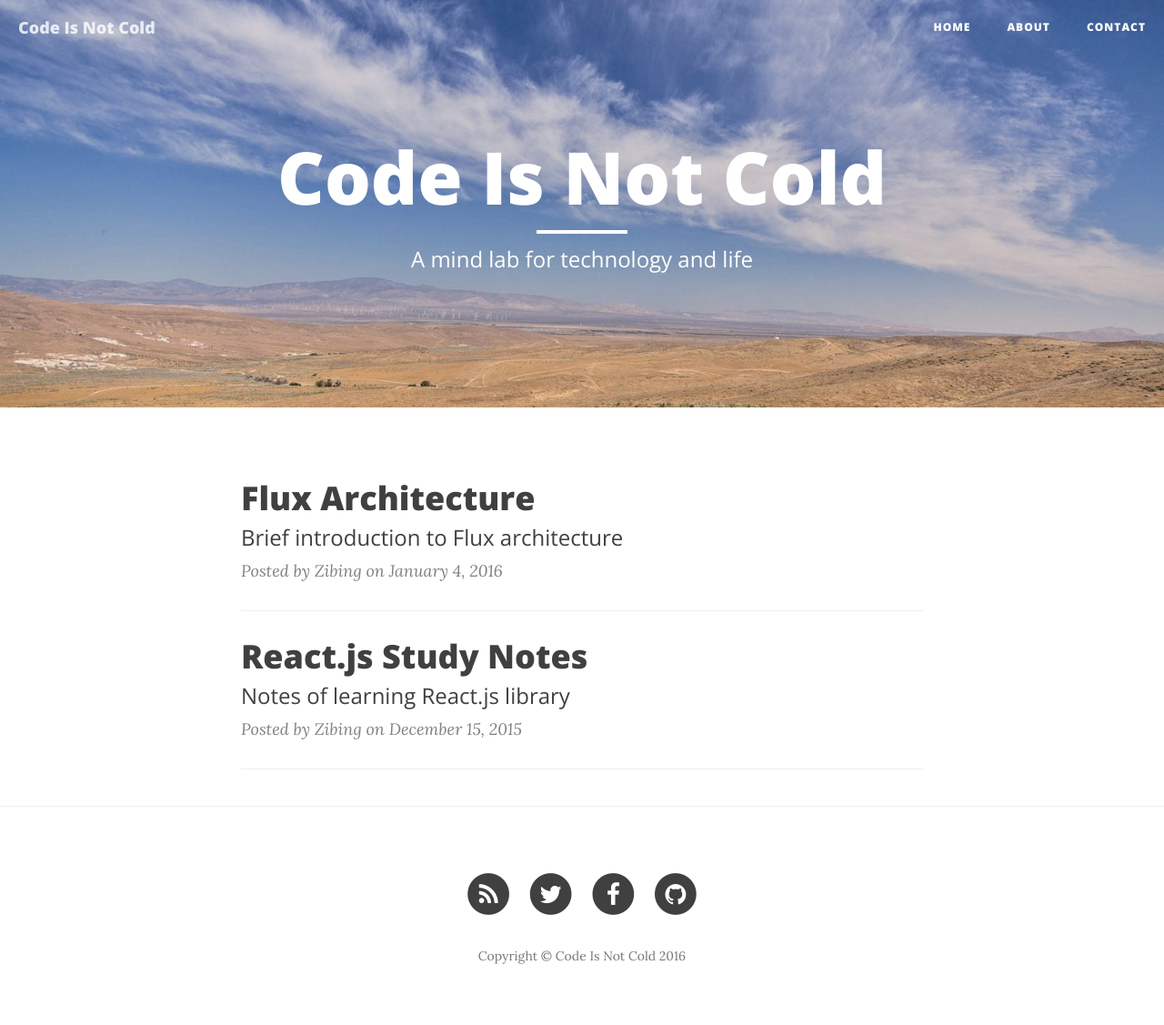
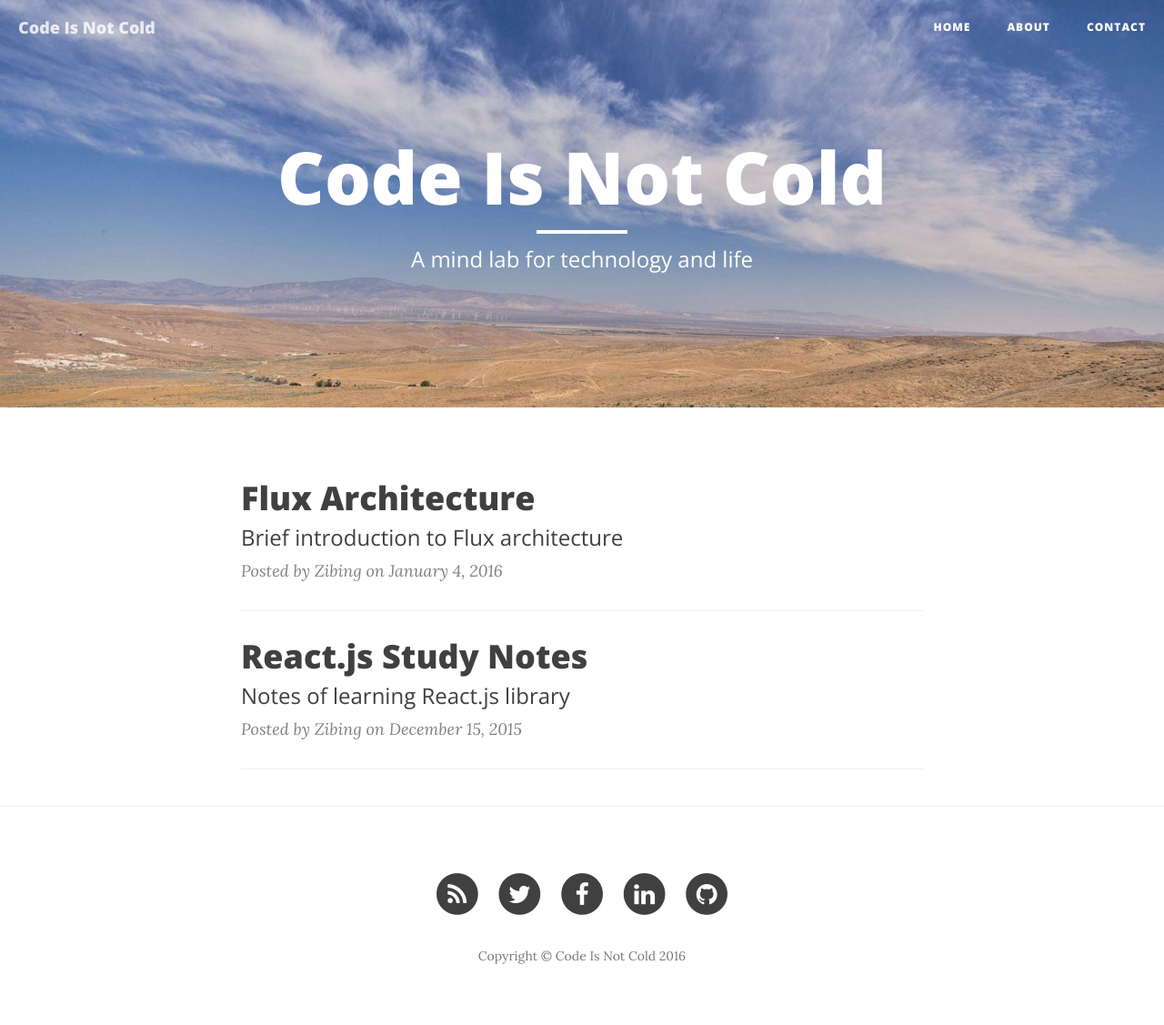
Before and after one commit to aaronice/aaronice.github.io, a Jekyll site: the page built from index.html, in a window 1280 px wide. Shown: the whole page at 91% size. Built offline with Jekyll 4.4.1, drawn with Linux system fonts in a browser that asks for light colours; nearby versions of some CDN libraries; the list of posts is cut into pages by our own code; comment, search, counter and statistics services are not loaded.

Commit message:
Add favicon and linkedin

```diff
--- a/_config.yml
+++ b/_config.yml
@@ -8,10 +8,11 @@ url: "aaronice.github.io"
 twitter_username: ZibingH
 github_username:  aaronice
 facebook_username:  zibing.huang
+linkedin: zibing
 
 # Build settings
 markdown: kramdown
-highlighter: rouge
+highlighter: pygments
 permalink: pretty
 paginate: 10
 exclude: ["less","node_modules","Gruntfile.js","package.json","README.md"]
--- a/_includes/footer.html
+++ b/_includes/footer.html
@@ -32,6 +32,16 @@
                         </a>
                     </li>
                     {% endif %}
+                    {% if site.linkedin %}
+                    <li>
+                        <a href="https://linkedin.com/in/{{ site.linkedin }}">
+                            <span class="fa-stack fa-lg">
+                                <i class="fa fa-circle fa-stack-2x"></i>
+                                <i class="fa fa-linkedin fa-stack-1x fa-inverse"></i>
+                            </span>
+                        </a>
+                    </li>
+                    {% endif %}
                     {% if site.github_username %}
                     <li>
                         <a href="https://github.com/{{ site.github_username }}">
--- a/_includes/head.html
+++ b/_includes/head.html
@@ -19,9 +19,12 @@
     <link rel="stylesheet" href="{{ "/css/syntax.css" | prepend: site.baseurl }}">
 
     <!-- Custom Fonts -->
-    <link href="//maxcdn.bootstrapcdn.com/font-awesome/4.3.0/css/font-awesome.min.css" rel="stylesheet" type="text/css">
+    <link href="//maxcdn.bootstrapcdn.com/font-awesome/4.5.0/css/font-awesome.min.css" rel="stylesheet" type="text/css">
     <link href='//fonts.googleapis.com/css?family=Lora:400,700,400italic,700italic' rel='stylesheet' type='text/css'>
     <link href='//fonts.googleapis.com/css?family=Open+Sans:300italic,400italic,600italic,700italic,800italic,400,300,600,700,800' rel='stylesheet' type='text/css'>
+
+    <!-- Favicon -->
+    <link rel="shortcut icon" type="image/x-icon" href="/favicon.ico?">
 
     <!-- HTML5 Shim and Respond.js IE8 support of HTML5 elements and media queries -->
     <!-- WARNING: Respond.js doesn't work if you view the page via file:// -->
--- a/_posts/2015-12-15-react-study.markdown
+++ b/_posts/2015-12-15-react-study.markdown
@@ -246,7 +246,7 @@ From [ReactDOM.render and the Top Level React API](https://facebook.github.io/re
 
 >If you are rendering React components within a single-page app, you may need to plug into the app's view lifecycle to ensure your app will invoke `unmountComponentAtNode` at the appropriate time. **React will not automatically clean up a tree**. You need to manually call:
 
-> `ReactDOM.unmountComponentAtNode(domContainerNode)`
+> `ReactDOM.unmountComponentAtNode( domContainerNode )`
 
 >This is important and often forgotten. Forgetting to call unmountComponentAtNode will cause your app to **leak memory**.
 
```
Also changed, not shown: favicon.ico (added), 7 other files.
